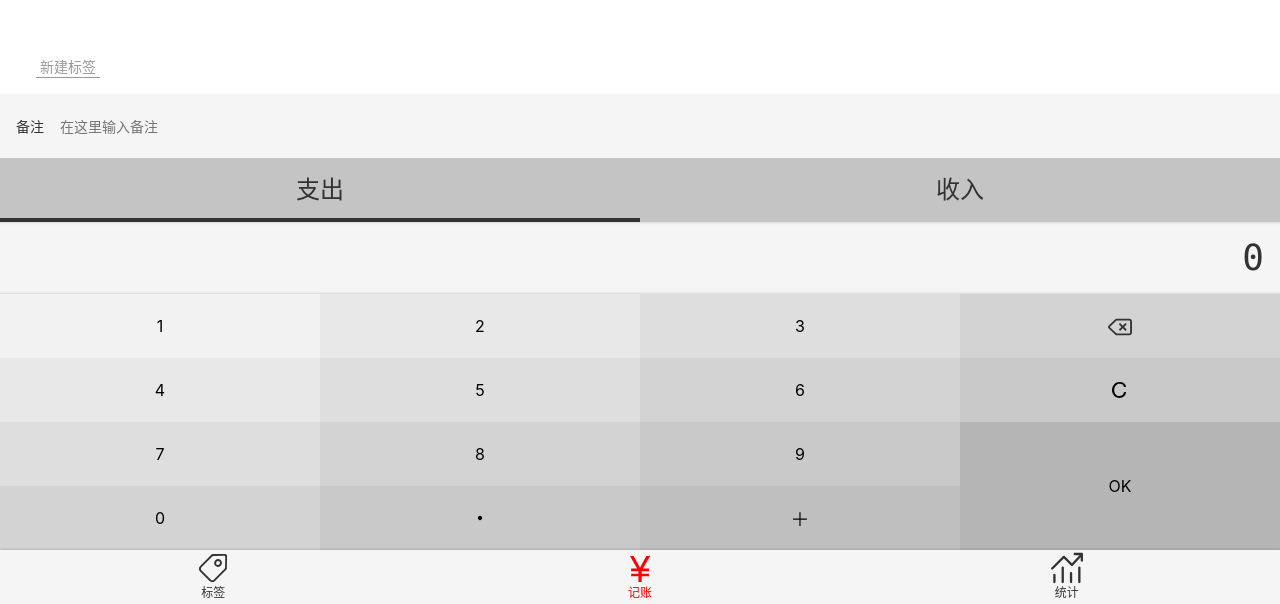
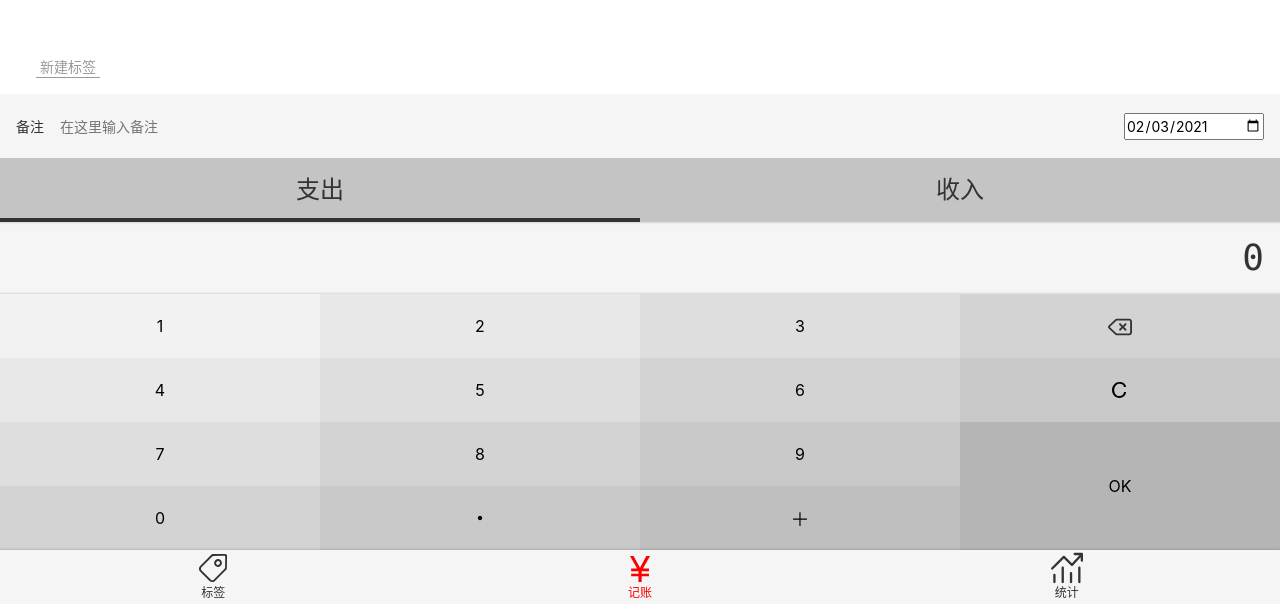
Before and after one commit to tq13111/bill, a Vue app: page /#/Money in a window 1280 px wide. Shown: the part 196-800 px from the top of the page. Built offline with nearby package versions, Linux system fonts and the light colour scheme.

Commit message:
增加日期功能

```diff
--- a/src/components/Money/Input.vue
+++ b/src/components/Money/MyInput.vue
@@ -1,7 +1,9 @@
 <template>
   <label class="input">
     <span class="name">{{ title }}</span>
-    <input :placeholder="placeholder" :value="value" type="text" @change="onValueChanged($event.target.value)">
+    <input :placeholder="placeholder" :value="value" class="input1" type="text"
+           @change="onValueChanged($event.target.value)">
+    <slot/>
   </label>
 </template>
 
@@ -28,17 +30,21 @@
     padding-left: 16px;
     display: flex;
     align-items: center;
+    justify-content: space-between;
 
     > .name {
       padding-right: 16px;
+      white-space: nowrap;
     }
 
-    > input {
+    > .input1 {
       height: 64px;
-      flex-grow: 1;
       background: transparent;
       border: none;
       padding-right: 16px;
+      margin-right: auto;
+      overflow: hidden;
     }
+
   }
 </style>
--- a/src/components/Money/Tags.vue
+++ b/src/components/Money/Tags.vue
@@ -36,6 +36,11 @@
       if (name === '') {return window.alert('标签名不能为空，请重新输入');}
       this.$store.commit('createTag', name);
     }
+
+    created() {
+      this.$store.commit('fetchTags');
+    }
+
   }
 </script>
 
--- a/src/components/Tabs.vue
+++ b/src/components/Tabs.vue
@@ -12,7 +12,6 @@
 <script lang="ts">
   import Vue from 'vue';
   import {Component, Prop} from 'vue-property-decorator';
-
   @Component
   export default class Tabs extends Vue {
     @Prop({required: true}) readonly dataSource!: { text: string, value: string }[];
--- a/src/custom.d.ts
+++ b/src/custom.d.ts
@@ -8,7 +8,7 @@ type RecordItem = {
   type: string
   amount: number
   tag: string
-  createdAt?: string
+  createdAt: string
 }
 type Tag = {
   id: string,
--- a/src/store/index.ts
+++ b/src/store/index.ts
@@ -71,7 +71,6 @@ const store = new Vuex.Store({
     },
     createRecord(state, recordList: RecordItem) {
       const record2: RecordItem = clone(recordList);
-      record2.createdAt = new Date().toISOString();
       state.recordList.push(record2);
       store.commit('saveRecords');
       window.alert('记账成功');
--- a/src/views/EditLabel.vue
+++ b/src/views/EditLabel.vue
@@ -6,8 +6,8 @@
       <span class="rightIcon"></span>
     </div>
     <div class="form-wrapper">
-      <Input :value="currentTag && currentTag.name" class-prefix="" placeholder="在这里输入标签名" title="标签名"
-             @update:value="update"/>
+      <MyInput :value="currentTag && currentTag.name" class-prefix="" placeholder="在这里输入标签名" title="标签名"
+               @update:value="update"/>
     </div>
     <div class="button-wrapper">
       <Button @click="remove">删除标签</Button>
@@ -18,11 +18,11 @@
 <script lang="ts">
   import Vue from 'vue';
   import {Component} from 'vue-property-decorator';
-  import Input from '@/components/Money/Input.vue';
+  import MyInput from '@/components/Money/MyInput.vue';
   import Button from '@/components/Button.vue';
 
   @Component({
-    components: {Input, Button}
+    components: {MyInput, Button}
   })
   export default class editLabel extends Vue {
     get currentTag() {
--- a/src/views/Money.vue
+++ b/src/views/Money.vue
@@ -1,9 +1,11 @@
 <template>
   <Layout class-prefix="layout">
     <Tags :value.sync="record.tag"/>
-    <Input :value.sync="record.notes"
-           placeholder="在这里输入备注"
-           title="备注"/>
+    <MyInput :value.sync="record.notes"
+             placeholder="在这里输入备注"
+             title="备注">
+      <input v-model="isoString" :style="{width:'140px',marginRight:'16px'}" type="date">
+    </MyInput>
     <Tabs :dataSource="dataSource" :value.sync="record.type" class-prefix="xxx"/>
     <NumberPad :value.sync="record.amount" @submit="saveRecord"/>
   </Layout>
@@ -13,40 +15,37 @@
   import Vue from 'vue';
   import NumberPad from '@/components/Money/NumberPad.vue';
   import Tabs from '@/components/Tabs.vue';
-  import Input from '@/components/Money/Input.vue';
+  import MyInput from '@/components/Money/MyInput.vue';
   import Tags from '@/components/Money/Tags.vue';
   import {Component} from 'vue-property-decorator';
   import recordTypeList from '@/constants/recordTypeList';
+  import dayjs from 'dayjs';
 
-  @Component({components: {Tags, Input, Tabs, NumberPad}})
+  @Component({components: {Tags, MyInput, Tabs, NumberPad}})
   export default class Money extends Vue {
     dataSource = recordTypeList;
-
-    get tagList() {
-      return this.$store.state.tagList;
-    }
-
-    get recordList() {
-      return this.$store.state.recordList;
-    }
-
     record: RecordItem = {
       tag: '',
       notes: '',
       type: '-',
       amount: 0,
+      createdAt: new Date().toISOString(),
     };
+
+    get isoString() {
+      return dayjs().format('YYYY-MM-DD');
+    }
 
     saveRecord() {
       if (this.record.amount === 0 && this.record.tag === '') {return window.alert('请选择标签并输入金额');} else if (this.record.amount === 0) {return window.alert('未输入金额，请重新输入');} else if (this.record.tag === '') {return window.alert('请选择标签，请重新输入');} else {
         this.$store.commit('createRecord', this.record);
       }
       this.record.tag = '';
+      this.record.notes = '';
     }
 
     created() {
       this.$store.commit('fetchRecords');
-      this.$store.commit('fetchTags');
     }
   }
 </script>
```
